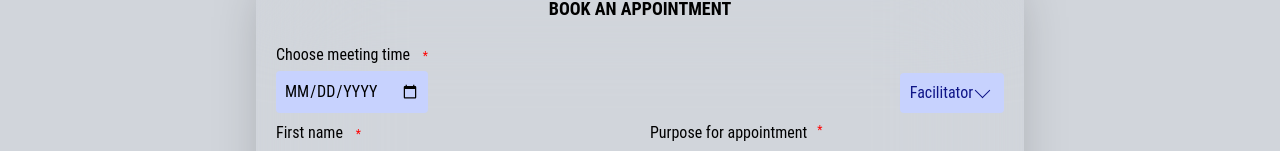
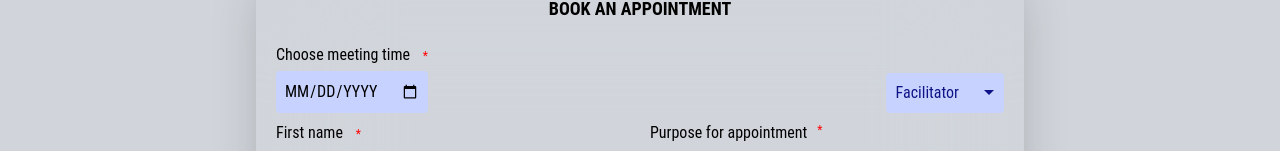
Before and after one commit to Hemazyn/house_of_prophet, a React (Vite) app: page /appointment in a window 1280 px wide. Shown: the part 264-415 px from the top of the page. Built offline with nearby package versions, Linux system fonts and the light colour scheme.

Commit message:
appointment updated

```diff
--- a/package.json
+++ b/package.json
@@ -18,6 +18,7 @@
     "node-sass": "^9.0.0",
     "react": "^18.2.0",
     "react-animations": "^1.0.0",
+    "react-datepicker": "^6.1.0",
     "react-dom": "^18.2.0",
     "react-icons": "^5.0.1",
     "react-loader-spinner": "^6.1.6",
--- a/src/App.css
+++ b/src/App.css
@@ -175,6 +175,8 @@
   color: #0E1487;
   padding: 8px 10px;
   cursor: pointer;
+  display: flex;
+  gap: 20px;
   height: auto;
   border-radius: 4px;
 }
@@ -183,25 +185,16 @@
   color: #0e1487;
   background: #C5C8FD;
 }
-
-.dropdown__text:after {
-  content: "";
-  transition: all .3s;
-  border: solid #0E1487;
-  border-width: 0 1px 1px 0;
-  float: right;
-  margin-top: 4px;
-  margin-right: 6px;
-  padding: 5px;
-  transform: rotate(45deg);
-  -webkit-transform: rotate(45deg);
+.dropdown__text i {
+  display: inline-block;
+  width: 0;
+  height: 0;
+  border-style: solid;
+  border-width: 5px 5px 0;
+  border-color: #0E1487 transparent transparent transparent;
+  margin-left: 5px;
 }
 
-.dropdown.active .dropdown__text:after {
-  margin-top: 10px;
-  transform: rotate(-135deg);
-  -webkit-transform: rotate(-135deg);
-}
 
 .dropdown__items {
   position: relative;
--- a/src/components/Appointment.jsx
+++ b/src/components/Appointment.jsx
@@ -113,16 +113,18 @@
                                    <div className="flex flex-col gap-1 w-fit">
                                         <label className="okay text-black font-roboto font-normal">Choose meeting time</label>
                                         <input type="date" name="date" required autoComplete="none"
-                                             className="bg-indigo-200 font-roboto font-normal rounded-[4px] placeholder:text-xs px-2 py-2 uppercase"
+                                             className="bg-indigo-200 text-black font-roboto font-normal rounded-[4px] placeholder:text-xs px-2 py-2 uppercase"
                                              onInvalid={(e) => e.target.setCustomValidity('Please choose a meeting date')}
                                              onInput={(e) => e.target.setCustomValidity('')} />
                                    </div>
 
-                                   <div className={isOpen ? "dropdown active" : "flex flex-col font-roboto font-normal dropdown rounded-[4px] outline-none border-none text-[#0e1487] bg-indigo-200"} onClick={handleClick}>
-                                        <div className="dropdown__text" name="facilitator"> {!haveText ? "Facilitator" : haveText}</div>
+                                   <div className={isOpen ? "dropdown active" : "flex flex-col font-roboto font-normal dropdown gap5 rounded-[4px] outline-none border-none text-[#0e1487] bg-indigo-200"} onClick={handleClick}>
+                                        <div className="dropdown__text flex items-center" name="facilitator">
+                                             {!haveText ? "Facilitator" : haveText}
+                                             <i className="icon"></i>
+                                        </div>
                                         {itemList()}
                                    </div>
-                                   {/* <input type="hidden" name="facilitator" ref={(el) => form.current.facilitator = el} /> */}
                               </div>
 
                               {/* section 2 */}
```
Also changed, not shown: 1 other file (tests, documents, lock files or other folders).
